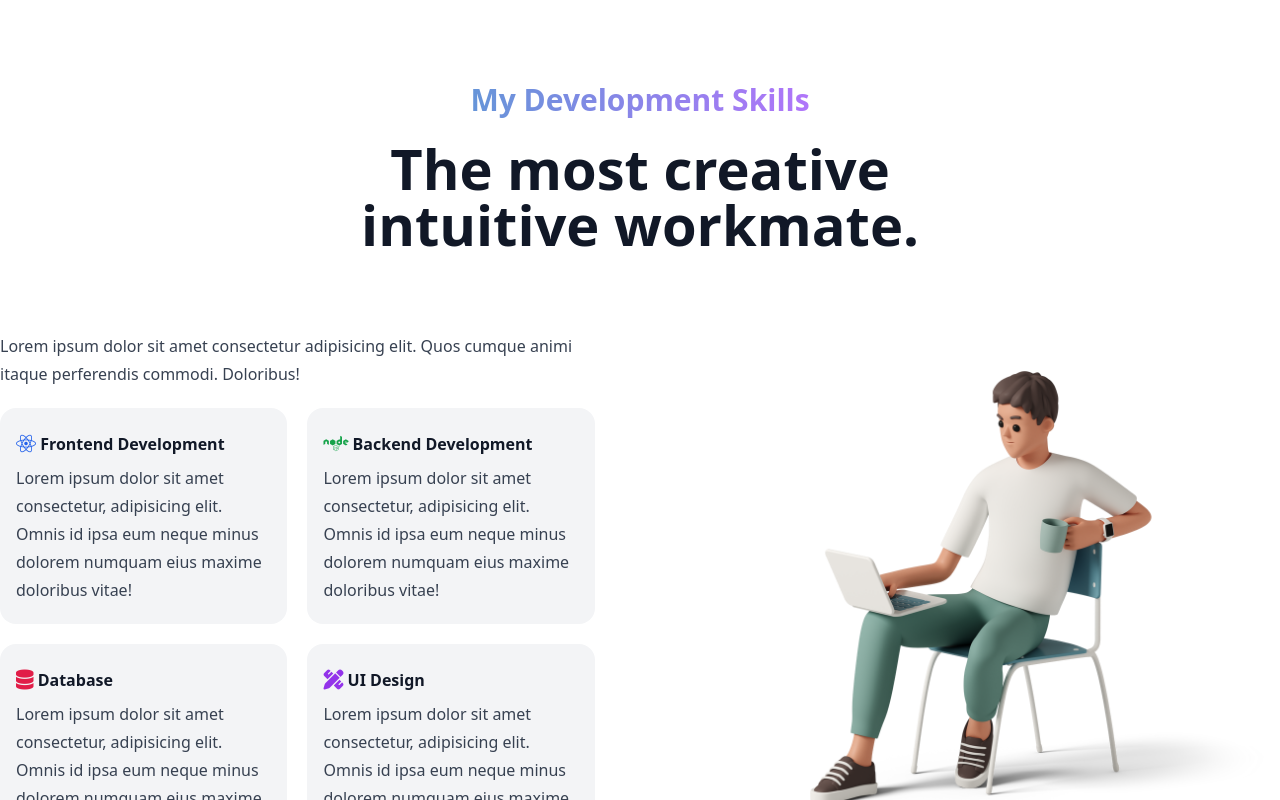
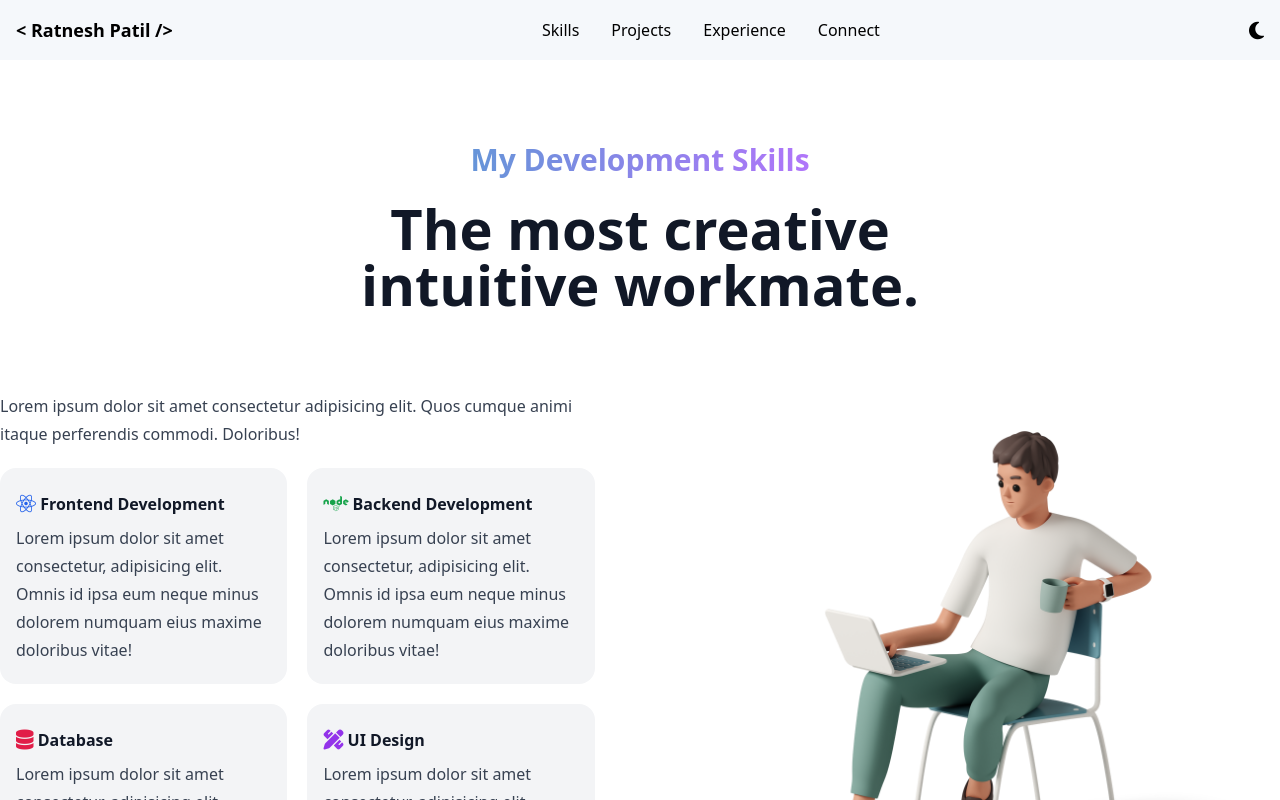
Before and after one commit to ratnesh1972/portfolio, a React (Create React App) app: page / in a window 1280 px wide. Shown: the top 800 px of the page. Built offline with nearby package versions, Linux system fonts and the light colour scheme.

Commit message:
Navbar Added

```diff
--- a/src/App.js
+++ b/src/App.js
@@ -4,10 +4,12 @@ import Projects from './components/projects/Projects';
 import Experience from './components/experience/Experience';
 import Connect from './components/connect/Connect';
 import Footer from './components/footer/Footer';
+import Navbar from './components/navbar/Navbar';
 
 function App() {
   return (
     <div className="App">
+      <Navbar />
       <Skills />
       <Projects />
       <Experience />
--- /dev/null
+++ b/src/components/navbar/Navbar.js
@@ -0,0 +1,23 @@
+//Connect is a component which contains links for social sites and github.
+const Navbar = () => {
+    return (
+        <section className="sticky top-0 backdrop-saturate-50 backdrop-blur bg-slate-100/70">
+            <div className="container rounded-lg p-4 mx-auto">
+                <div className="flex flex-row gap-5 items-center justify-between">
+                    <h4 className="text-lg font-semibold">&#60; Ratnesh Patil /&#62;</h4>
+                    <div className="flex flex-row gap-8 text-md">
+                        <a href="#section1">Skills</a>
+                        <a href="#section2">Projects</a>
+                        <a href="#section3">Experience</a>
+                        <a href="#section4">Connect</a>
+                    </div>
+                    <div>
+                        <button><i class="fa-solid fa-moon fa-lg"></i></button>
+                    </div>
+                </div >
+            </div>
+        </section >
+    )
+}
+
+export default Navbar;
--- a/src/index.css
+++ b/src/index.css
@@ -2,6 +2,7 @@
 @tailwind base;
 @tailwind components;
 @tailwind utilities;
+
 
 .gradient-text{
     background-image: linear-gradient(90deg,#5a9ad3 20%,#bc70ff 80%);
```
